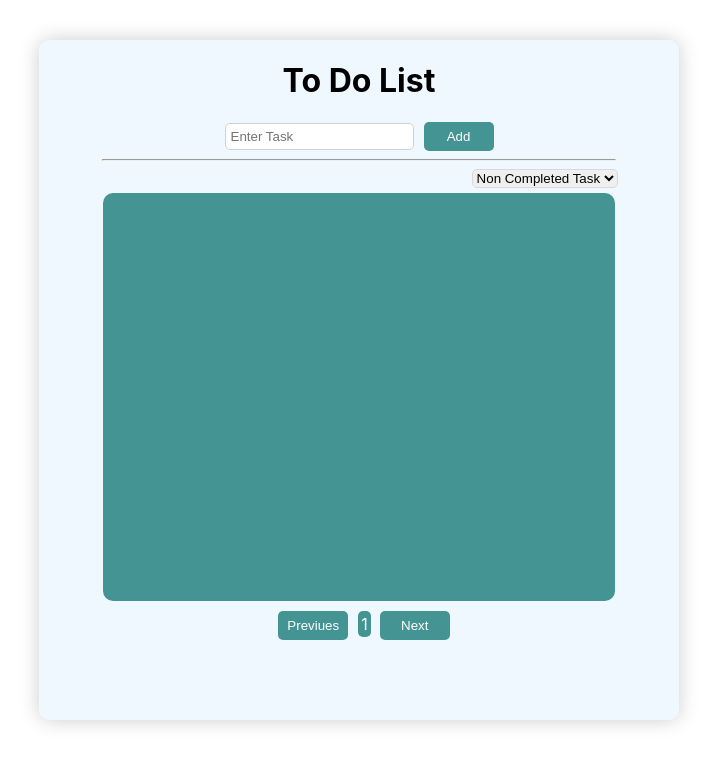
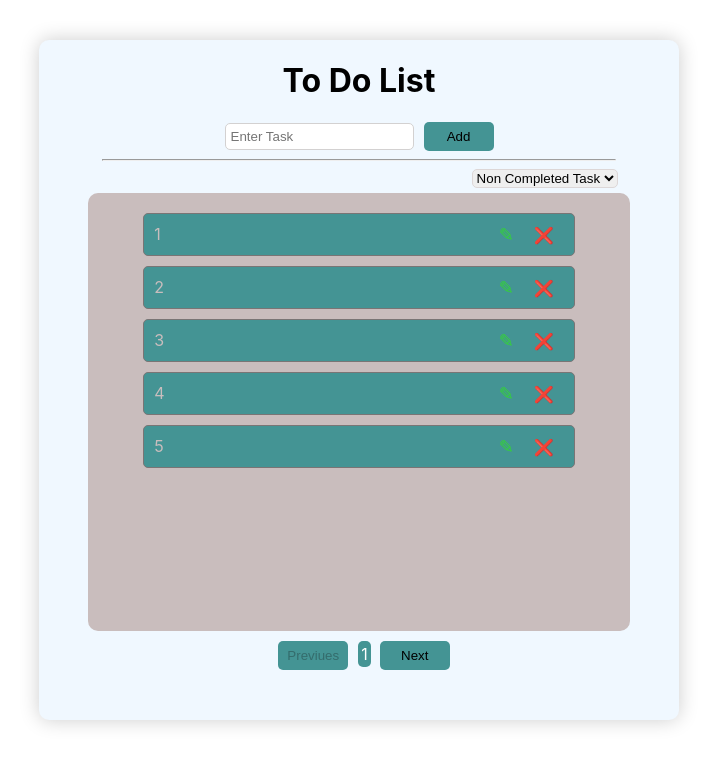
Before and after one commit to Naveed69/50-Day-challenge, a React (Create React App) app in the folder Project-33/new-to-do-list/: page / in a window 1280 px wide. Shown: the top 766 px of the page, without its empty margins (281-998 px from the left). Built offline with nearby package versions, Linux system fonts and the light colour scheme.

Commit message:
added some functionality

```diff
--- /dev/null
+++ b/Project-33/new-to-do-list/src/components/Card/Card.css
@@ -0,0 +1,27 @@
+.card {
+  width: 80%;
+  border: 1px solid rgb(121, 117, 117);
+  border-radius: 5px;
+  display: flex;
+  align-items: center;
+  justify-content: space-between;
+  margin: 5px;
+  background-color: rgb(68, 148, 148);
+  color: rgb(201, 189, 189);
+  padding: 10px;
+}
+
+.edit,
+.delete {
+  margin: 10px;
+  cursor: pointer;
+}
+
+.edit {
+  color: rgb(52, 212, 52);
+  font-size: 18px;
+}
+
+.delete {
+  color: red;
+}
--- /dev/null
+++ b/Project-33/new-to-do-list/src/components/Card/Card.jsx
@@ -0,0 +1,13 @@
+import "./Card.css";
+const Card = ({ task, id }) => {
+  return (
+    <div className="card">
+      <div>{task}</div>
+      <span>
+        <span className="edit">&#9998;</span>
+        <span className="delete">&#x274C;</span>
+      </span>
+    </div>
+  );
+};
+export default Card;
--- a/Project-33/new-to-do-list/src/components/Display.css
+++ b/Project-33/new-to-do-list/src/components/Display.css
@@ -29,7 +29,7 @@ button {
   padding: 7px;
   border: none;
   background-color: rgb(68, 148, 148);
-  color: white;
+  /* color: white; */
   border-radius: 5px;
   margin-left: 10px;
   width: 70px;
@@ -45,10 +45,14 @@ button {
 }
 
 .tasklist {
-  background-color: rgb(68, 148, 148);
+  background-color: rgb(201, 189, 189);
   width: 80%;
   height: 60%;
   border-radius: 10px;
+  display: flex;
+  flex-direction: column;
+  align-items: center;
+  padding: 15px;
 }
 
 .btn {
--- a/Project-33/new-to-do-list/src/components/Display.jsx
+++ b/Project-33/new-to-do-list/src/components/Display.jsx
@@ -1,13 +1,45 @@
-import { useState } from "react";
+import { useEffect, useState } from "react";
 import "./Display.css";
+import Card from "./Card/Card";
 const Display = () => {
-  const [tasks, setTasks] = useState([]);
+  const [tasks, setTasks] = useState([
+    "1",
+    "2",
+    "3",
+    "4",
+    "5",
+    "6",
+    "7",
+    "8",
+    "9",
+    "10",
+  ]);
+
+  const [filteredTask, setFilteredTask] = useState([]);
+
+  const [pageNo, setPageNo] = useState(1);
+
   const handleClick = (e) => {
     e.preventDefault();
+    if (e.target.task.value === "") return;
     setTasks([...tasks, e.target.task.value]);
     e.target.task.value = "";
   };
-  console.log(tasks);
+
+  useEffect(() => {
+    const end = pageNo * 5;
+    const start = end - 5;
+    setFilteredTask(tasks.slice(start, end));
+  }, [pageNo]);
+
+  const handlePrev = () => {
+    setPageNo(pageNo - 1);
+  };
+
+  const handleNext = () => {
+    setPageNo(pageNo + 1);
+  };
+
   return (
     <div className="container">
       <h1>To Do List</h1>
@@ -21,11 +53,23 @@ const Display = () => {
         <option>Non Completed Task</option>
         <option>Completed Task</option>
       </select>
-      <div className="tasklist"></div>
+      <div className="tasklist">
+        {filteredTask.map((task, idx) => (
+          <Card key={idx} id={idx} task={task} />
+        ))}
+      </div>
       <span className="btn">
-        <button>Previues</button>
-        <span className="pageno">1</span>
-        <button>Next</button>
+        <button type="button" disabled={pageNo === 1} onClick={handlePrev}>
+          Previues
+        </button>
+        <span className="pageno">{pageNo}</span>
+        <button
+          type="button"
+          disabled={pageNo === Math.ceil(tasks.length / 5)}
+          onClick={handleNext}
+        >
+          Next
+        </button>
       </span>
     </div>
   );
```
